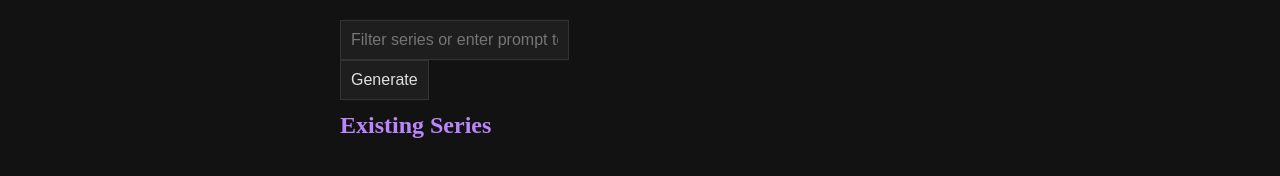
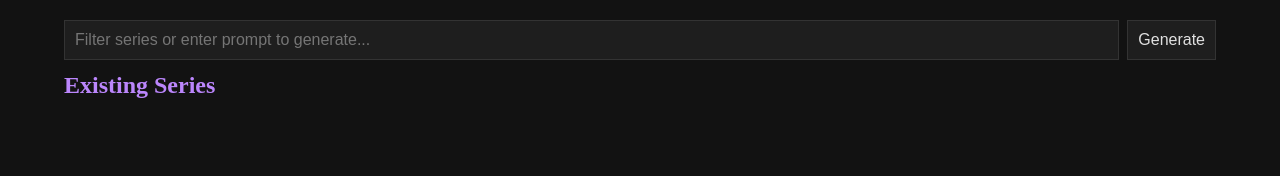
Before and after one commit to websimapi/websim-infinite-next-episode, a plain HTML site: page index.html in a window 1280 px wide. Drawn offline with Linux system fonts and the light colour scheme.

Commit message:
v15: Make themain page UI better the generate button to the right fo the input bar and make input bar longer also make existing series grid fit to the  size of the screen  better so we dont have so much white space

```diff
--- a/index.html
+++ b/index.html
@@ -20,7 +20,14 @@
       transform: translateX(-50%);
       z-index: 10;
       width: 90%;
-      max-width: 600px;
+      max-width: 1200px;
+    }
+    #searchBarWrapper {
+      display: flex;
+      gap: 8px;
+    }
+    #seriesSearch {
+      flex-grow: 1;
     }
     #searchContainer input,
     #searchContainer button {
@@ -256,8 +263,8 @@
 <body>
   <!-- Search Bar + Existing Series List -->
   <div id="searchContainer">
-    <input id="seriesSearch" type="text" placeholder="Filter series or enter prompt to generate..." />
-    <div id="searchButtons">
+    <div id="searchBarWrapper">
+      <input id="seriesSearch" type="text" placeholder="Filter series or enter prompt to generate..." />
       <button id="generateButton">Generate</button>
     </div>
     <h2 style="margin:12px 0 6px; color: var(--primary-color);">Existing Series</h2>
```
